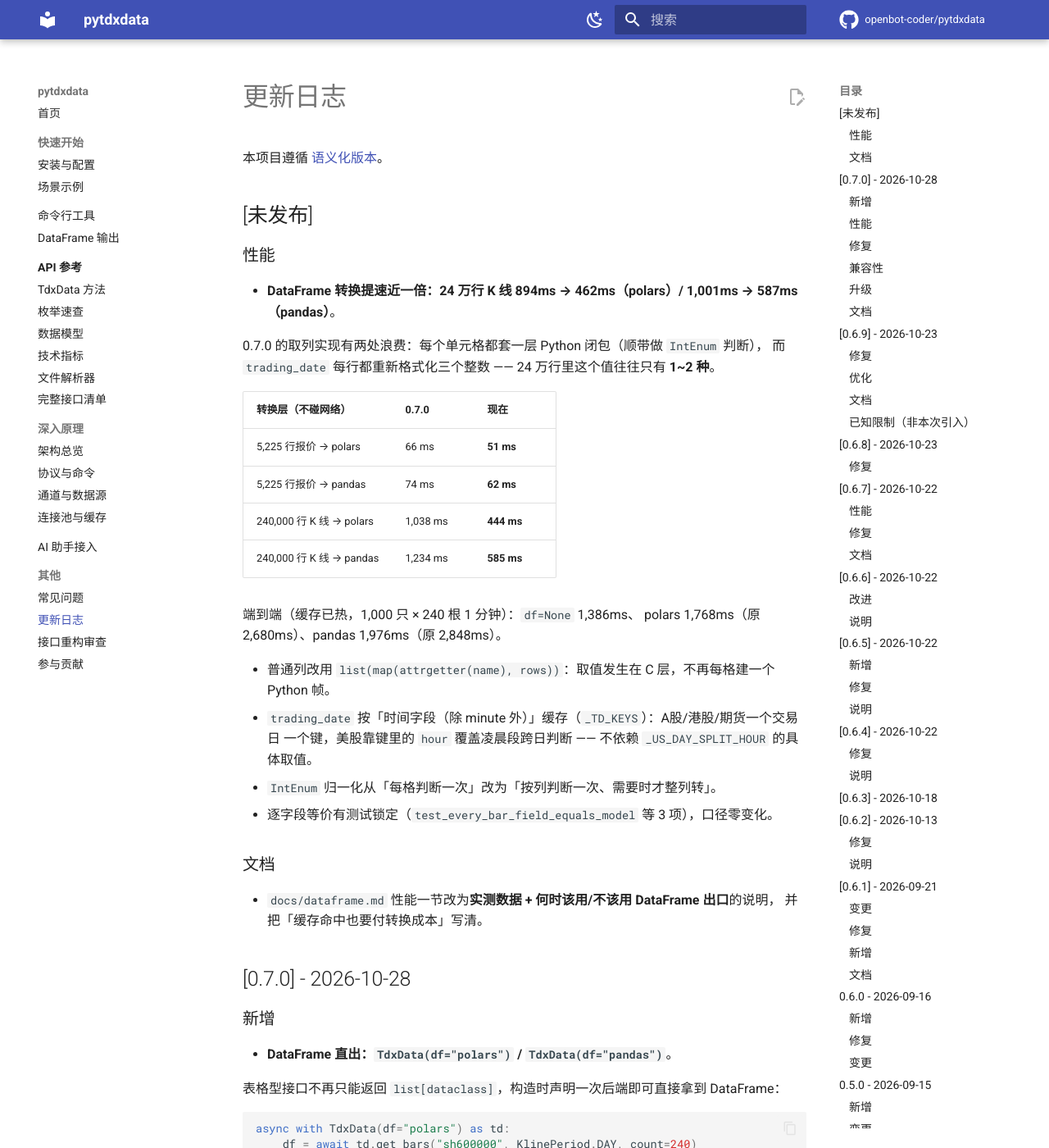
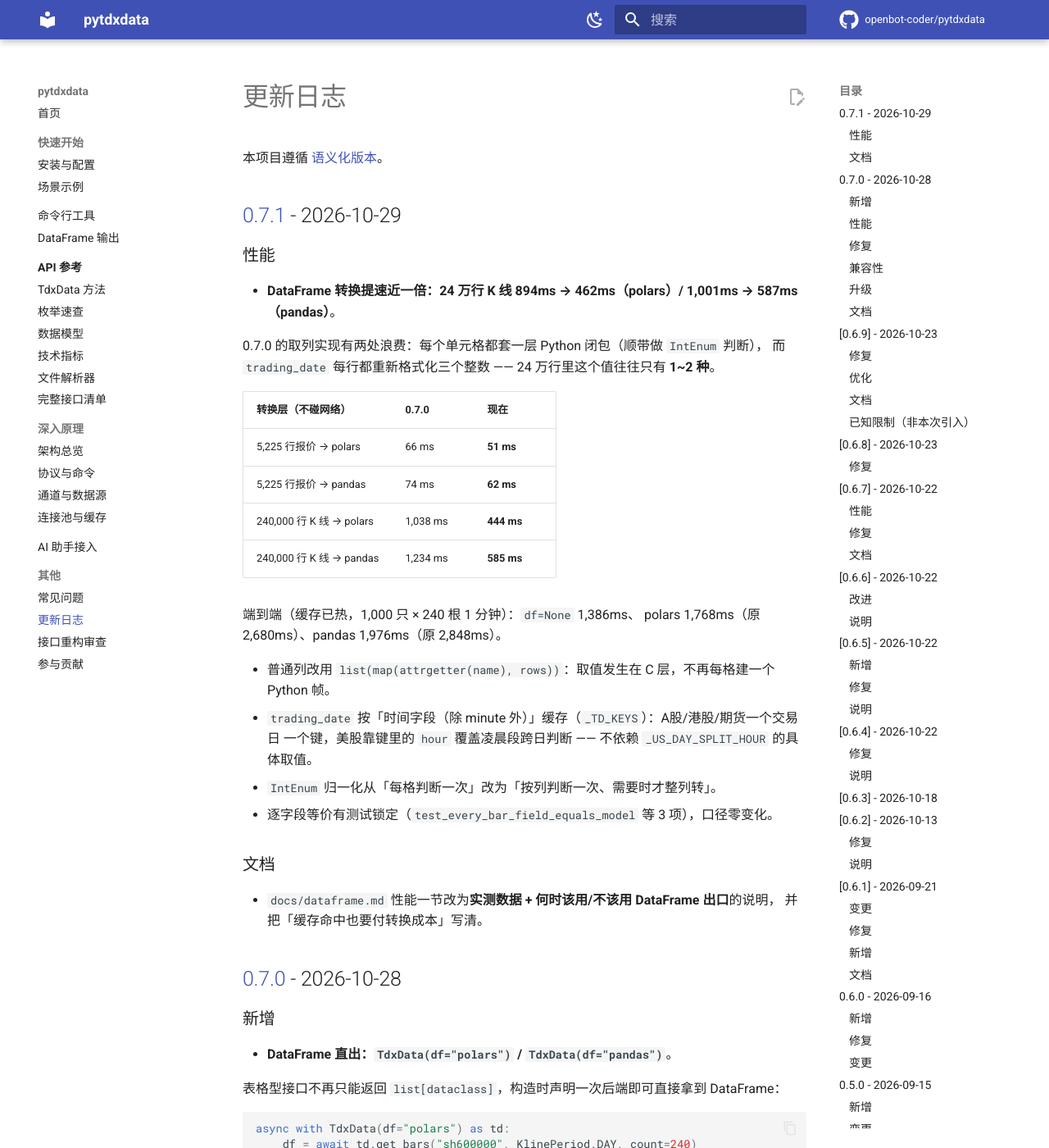
Before and after one commit to openbot-coder/pytdxdata, an MkDocs documentation site: the page built from docs/changelog.md, in a window 1280 px wide and 1400 px high. Shown: the whole window at 82% size. Built offline with MkDocs 1.6.1 and Material for MkDocs 9.7.7, drawn with Linux system fonts in a browser that asks for light colours; comment, search, counter and statistics services are not loaded.

Commit message:
chore(release): 0.7.1 (#14)
Co-authored-by: openbot-coder <openbot-coder@users.noreply.github.com>

```diff
--- a/CHANGELOG.md
+++ b/CHANGELOG.md
@@ -2,7 +2,7 @@
 
 本项目遵循 [语义化版本](https://semver.org/lang/zh-CN/)。
 
-## [未发布]
+## [0.7.1] - 2026-10-29
 
 ### 性能
 
@@ -853,7 +853,9 @@ pip install -U "pytdxdata[polars]"           # 想直出 DataFrame
 
 - 初始版本：动态连接池 + 双层 TTL 缓存 + 3 连接并发分页 + 双通道（标准 / MAC）+ 扩展市场（港股 / 美股 / 期货 / 期权）
 
-[Unreleased]: https://github.com/openbot-coder/pytdxdata/compare/v0.6.0...HEAD
+[Unreleased]: https://github.com/openbot-coder/pytdxdata/compare/v0.7.1...HEAD
+[0.7.1]: https://github.com/openbot-coder/pytdxdata/compare/v0.7.0...v0.7.1
+[0.7.0]: https://github.com/openbot-coder/pytdxdata/compare/v0.6.0...v0.7.0
 [0.6.0]: https://github.com/openbot-coder/pytdxdata/compare/v0.5.0...v0.6.0
 [0.5.0]: https://github.com/openbot-coder/pytdxdata/compare/v0.4.0...v0.5.0
 [0.4.0]: https://github.com/openbot-coder/pytdxdata/compare/v0.3.2...v0.4.0
--- a/pyproject.toml
+++ b/pyproject.toml
@@ -1,6 +1,6 @@
 [project]
 name = "pytdxdata"
-version = "0.7.0"
+version = "0.7.1"
 description = "通达信(TongDaXin)行情数据客户端：动态连接池 + 双层TTL缓存 + 3连接并发分页，纯asyncio零运行时依赖，支持A股/港股/美股/期货/期权"
 readme = "README.md"
 requires-python = ">=3.11"
--- a/src/pytdxdata/__init__.py
+++ b/src/pytdxdata/__init__.py
@@ -18,7 +18,7 @@ from .models import (
     XdxrRecord,
 )
 
-__version__ = "0.7.0"
+__version__ = "0.7.1"
 __all__ = [
     "TdxData",
     "Market",
```
Also changed, not shown: docs/API_REFERENCE.md (+1 -1 lines), 1 other file.
